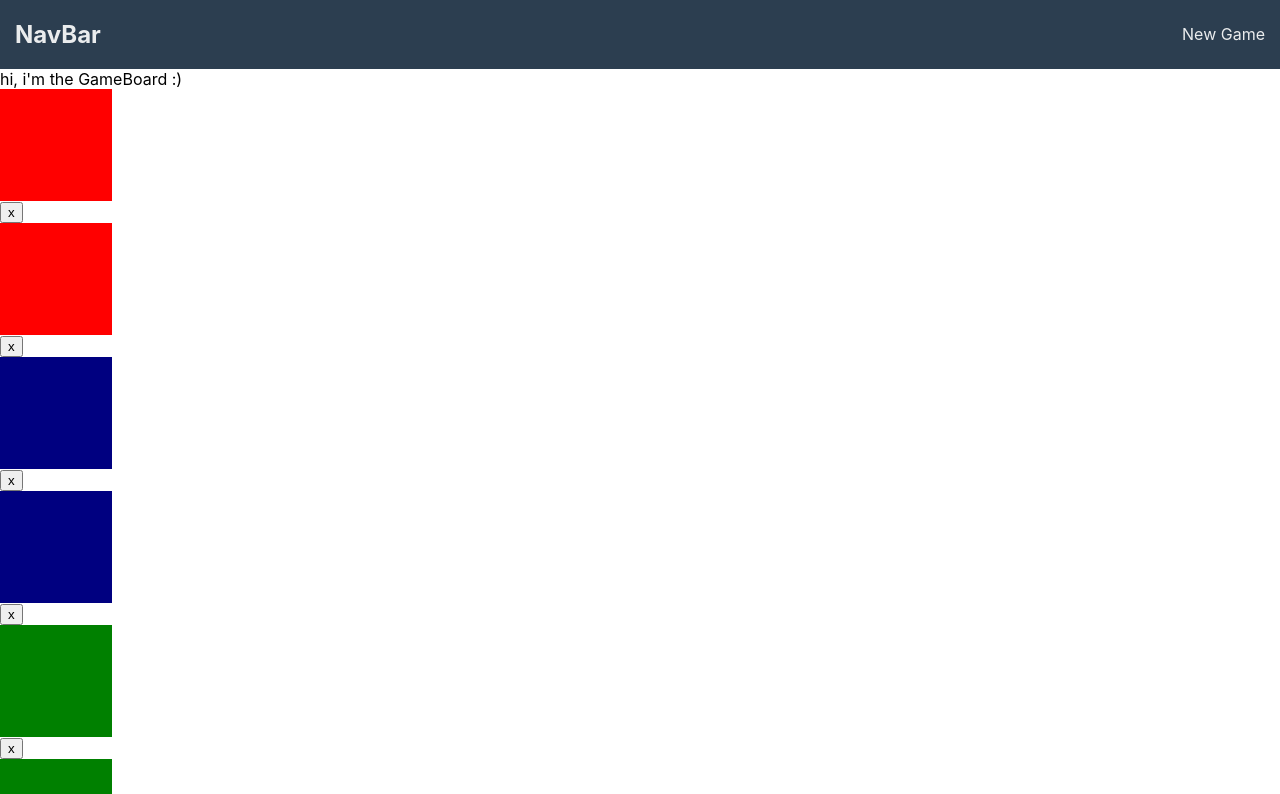
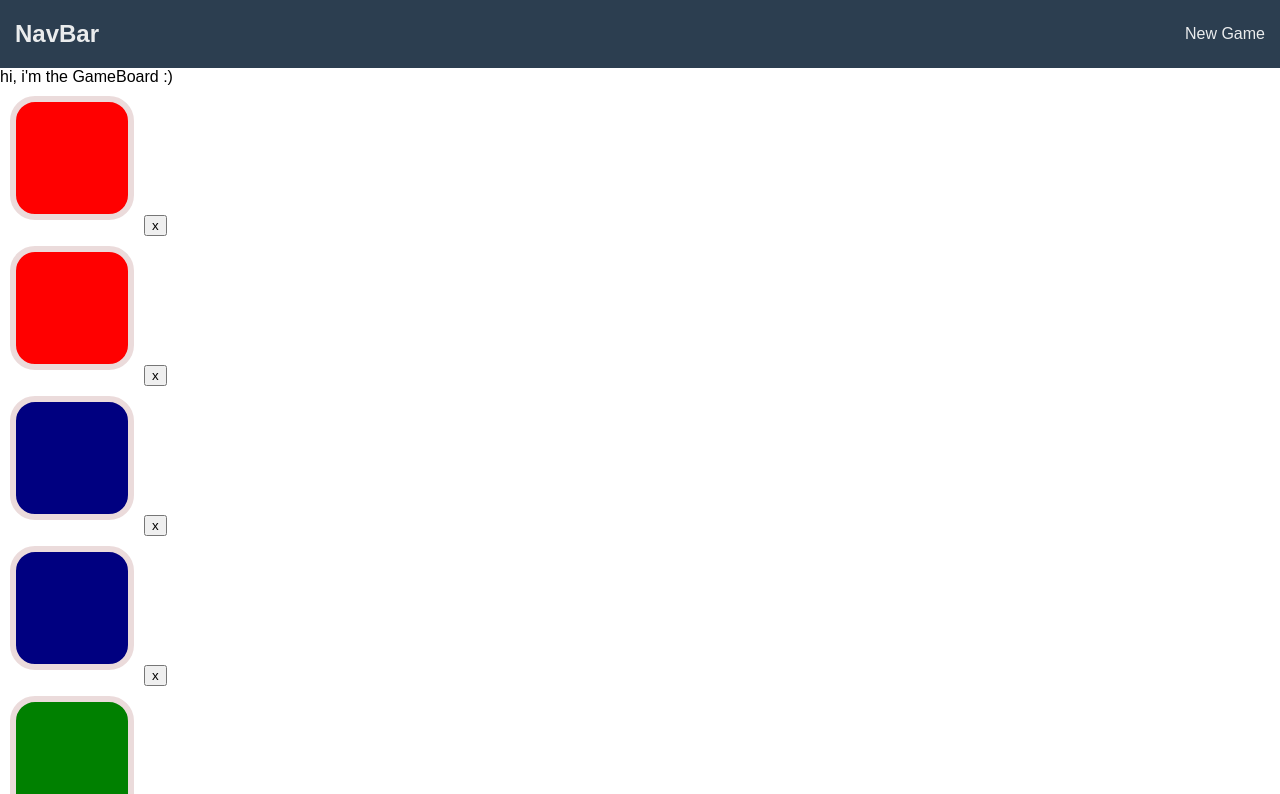
Before and after one commit to scottCampbell86/react-memory-game, a React (Create React App) app in the folder react-memory-game/: page / in a window 1280 px wide. Shown: the top 794 px of the page. Built offline with nearby package versions, Linux system fonts and the light colour scheme.

Commit message:
base style

```diff
--- a/react-memory-game/package.json
+++ b/react-memory-game/package.json
@@ -8,6 +8,7 @@
     "@testing-library/user-event": "^7.2.1",
     "react": "^16.13.1",
     "react-dom": "^16.13.1",
+    "shuffle-array": "1.0.1",
     "react-scripts": "3.4.1"
   },
   "scripts": {
--- a/react-memory-game/src/components/Box.js
+++ b/react-memory-game/src/components/Box.js
@@ -6,6 +6,7 @@ export default class Box extends Component {
     return (
       <div>
         <div
+          className="box-container"
           style={{
             height: '7em',
             width: '7em',
--- a/react-memory-game/src/styles/Box.css
+++ b/react-memory-game/src/styles/Box.css
@@ -0,0 +1,9 @@
+.box-container {
+  margin: 10px;
+  height: 150px;
+  min-width: 100px;
+  width: 10%;
+  border: 6px solid rgb(235, 219, 219);
+  border-radius: 25px;
+  display: inline-block;
+}
--- a/react-memory-game/src/styles/index.css
+++ b/react-memory-game/src/styles/index.css
@@ -1,13 +1,5 @@
 body {
   margin: 0;
-  font-family: -apple-system, BlinkMacSystemFont, 'Segoe UI', 'Roboto', 'Oxygen',
-    'Ubuntu', 'Cantarell', 'Fira Sans', 'Droid Sans', 'Helvetica Neue',
-    sans-serif;
-  -webkit-font-smoothing: antialiased;
-  -moz-osx-font-smoothing: grayscale;
+  padding: 0;
+  font-family: sans-serif;
 }
-
-code {
-  font-family: source-code-pro, Menlo, Monaco, Consolas, 'Courier New',
-    monospace;
-}
```
